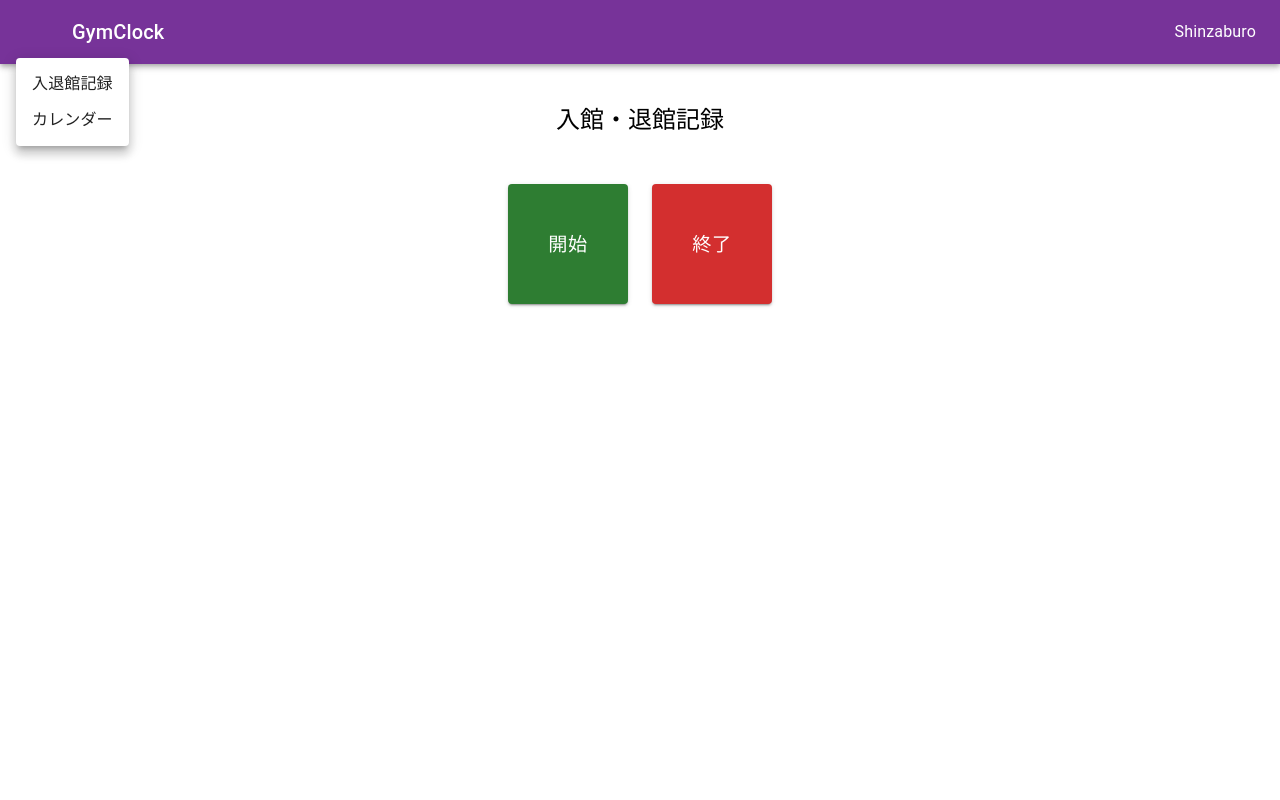
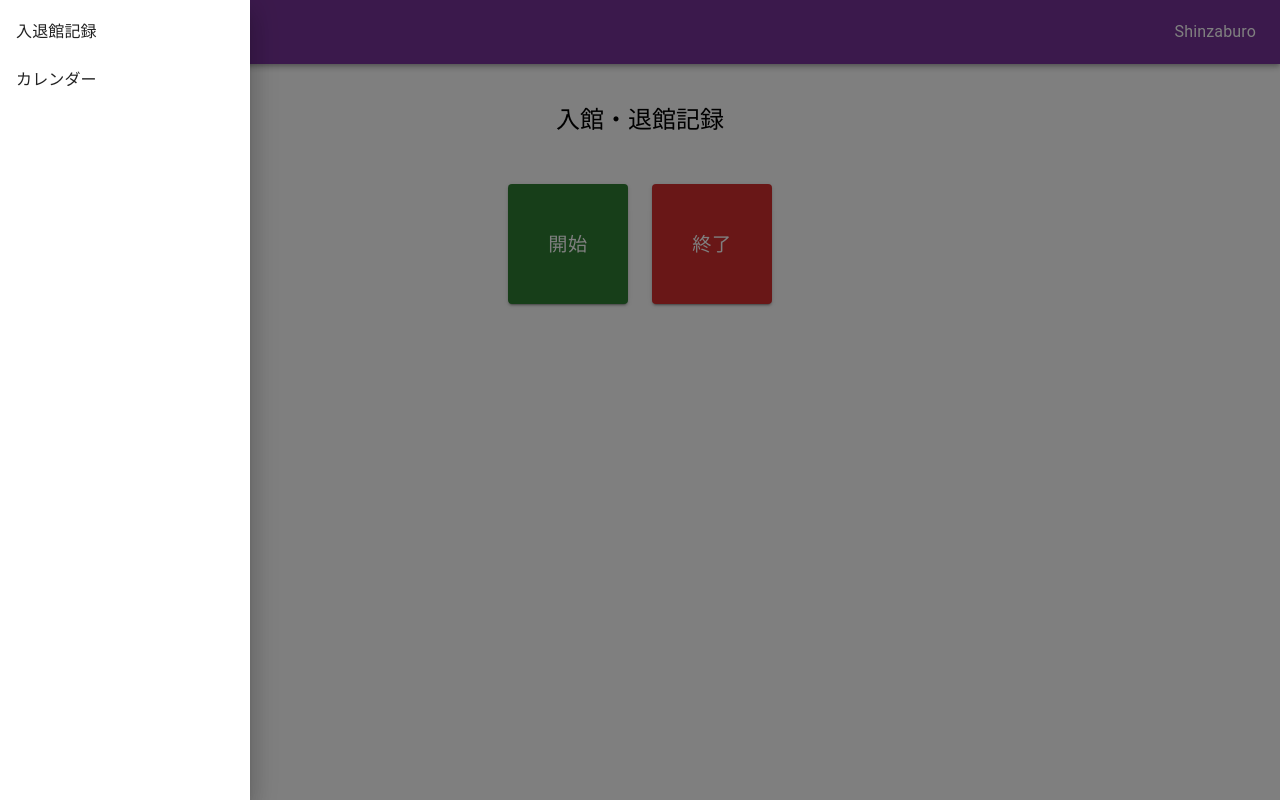
Before and after one commit to Shinzaburo/gymclock, a React (Create React App) app: page / in a window 1280 px wide. Both pictures are taken after a click on the button "menu". Built offline with nearby package versions, Linux system fonts and the light colour scheme; some icons are missing.

Commit message:
サイドメニューに変更

```diff
--- a/src/App.tsx
+++ b/src/App.tsx
@@ -14,14 +14,7 @@ const App: React.FC = () => {
         <Header />
         <Container maxWidth="sm" sx={{ mt: 5 }}>
           <Routes>
-            <Route
-              path="/"
-              element={
-                <>
-                  <TimeRecord />
-                </>
-              }
-            />
+            <Route path="/" element={<TimeRecord />} />
             <Route path="/calendar" element={<Calendar />} />
           </Routes>
         </Container>
--- a/src/common/Header.tsx
+++ b/src/common/Header.tsx
@@ -2,9 +2,12 @@ import MenuIcon from "@mui/icons-material/Menu";
 import {
   AppBar,
   Box,
+  Drawer,
   IconButton,
-  Menu,
-  MenuItem,
+  List,
+  ListItem,
+  ListItemButton,
+  ListItemText,
   Toolbar,
   Typography,
 } from "@mui/material";
@@ -12,15 +15,10 @@ import React, { useState } from "react";
 import { Link as RouterLink } from "react-router-dom";
 
 const Header: React.FC = () => {
-  const [anchorEl, setAnchorEl] = useState<null | HTMLElement>(null);
-  const open = Boolean(anchorEl);
+  const [drawerOpen, setDrawerOpen] = useState(false);
 
-  const handleMenu = (event: React.MouseEvent<HTMLElement>) => {
-    setAnchorEl(event.currentTarget);
-  };
-
-  const handleClose = () => {
-    setAnchorEl(null);
+  const toggleDrawer = (open: boolean) => () => {
+    setDrawerOpen(open);
   };
 
   return (
@@ -32,7 +30,7 @@ const Header: React.FC = () => {
           edge="start"
           color="inherit"
           aria-label="menu"
-          onClick={handleMenu}
+          onClick={toggleDrawer(true)}
           sx={{ mr: 1 }}
         >
           <MenuIcon />
@@ -50,15 +48,28 @@ const Header: React.FC = () => {
           </Typography>
         </Box>
 
-        {/* メニュー（仮） */}
-        <Menu anchorEl={anchorEl} open={open} onClose={handleClose}>
-          <MenuItem onClick={handleClose} component={RouterLink} to="/">
-            入退館記録
-          </MenuItem>
-          <MenuItem onClick={handleClose} component={RouterLink} to="/calendar">
-            カレンダー
-          </MenuItem>
-        </Menu>
+        {/* Drawer（サイドメニュー） */}
+        <Drawer anchor="left" open={drawerOpen} onClose={toggleDrawer(false)}>
+          <Box
+            sx={{ width: 250 }}
+            role="presentation"
+            onClick={toggleDrawer(false)}
+            onKeyDown={toggleDrawer(false)}
+          >
+            <List>
+              <ListItem disablePadding>
+                <ListItemButton component={RouterLink} to="/">
+                  <ListItemText primary="入退館記録" />
+                </ListItemButton>
+              </ListItem>
+              <ListItem disablePadding>
+                <ListItemButton component={RouterLink} to="/calendar">
+                  <ListItemText primary="カレンダー" />
+                </ListItemButton>
+              </ListItem>
+            </List>
+          </Box>
+        </Drawer>
       </Toolbar>
     </AppBar>
   );
```
